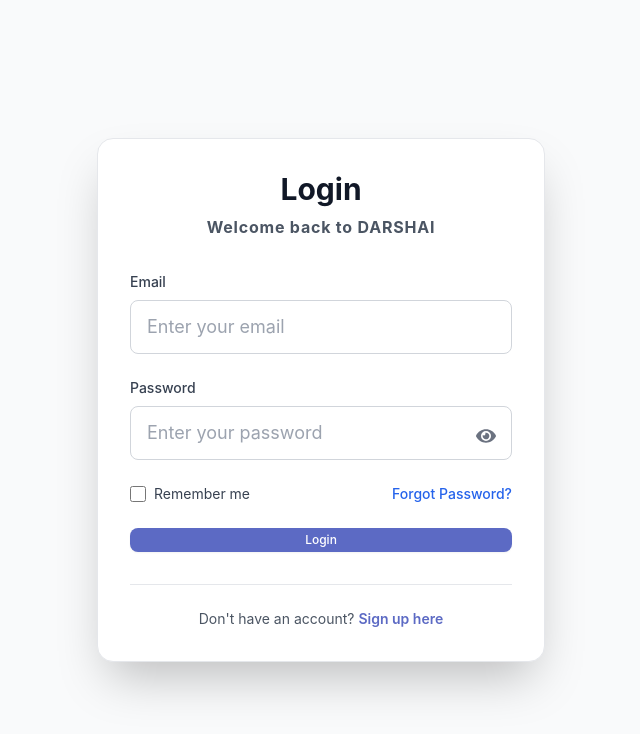
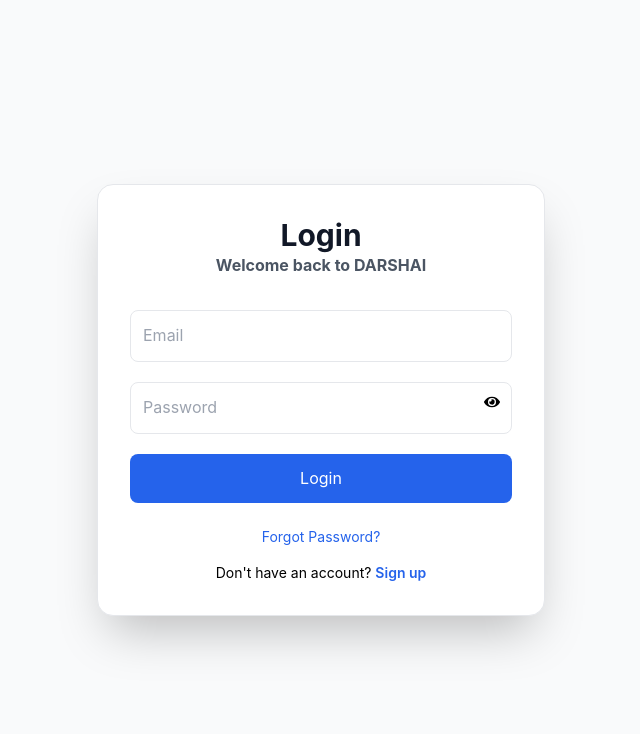
Before and after one commit to darshaigroup/darshai-frontend, a React (Vite) app: page /login in a window 1280 px wide. Shown: the top 734 px of the page, without its empty margins (319-959 px from the left). Built offline with nearby package versions, Linux system fonts and the light colour scheme.

Commit message:
Prakriti and login update

```diff
--- /dev/null
+++ b/src/layouts/DashboardLayout.jsx
@@ -0,0 +1,26 @@
+// src/layouts/DashboardLayout.jsx
+
+import { Outlet } from "react-router-dom";
+import TopNavbar from "../pages/Doctor-Dashboard/TopNavbar";
+
+export default function DashboardLayout() {
+  return (
+    <div className="flex min-h-screen bg-slate-900">
+
+
+
+      {/* Main Section */}
+      <div className="flex-1 flex flex-col">
+
+        {/* Top Navbar */}
+        <TopNavbar />
+
+        {/* Content */}
+        <div className="p-6">
+          <Outlet />
+        </div>
+
+      </div>
+    </div>
+  );
+}
--- a/src/layouts/MainLayout.jsx
+++ b/src/layouts/MainLayout.jsx
@@ -1,17 +1,19 @@
 import Navbar from "../components/common/Navbar";
 import { Outlet } from "react-router-dom";
 import Footer from "../components/common/Footer";
+import { isAuthenticated } from "../utils/auth";
 
 const MainLayout = () => {
+   const loggedIn = isAuthenticated();
   return (
     <div className="bg-gray-100 min-h-screen">
-      <Navbar />
+     {!loggedIn && <Navbar />}
 
       <main className="pt-28">
         <Outlet />
       </main>
 
-      <Footer />
+        {!loggedIn && <Footer />}
     </div>
   );
 };
--- a/src/pages/Auth/Login.jsx
+++ b/src/pages/Auth/Login.jsx
@@ -1,6 +1,8 @@
-import React, { useState } from "react";
+import React, { useState, useEffect } from "react";
 import { useNavigate } from "react-router-dom";
 import { FaEye, FaEyeSlash } from "react-icons/fa";
+import { isAuthenticated } from "../../utils/auth";
+import loadingGif from "../../assets/images/logoEffect.gif";
 
 function Login() {
   const navigate = useNavigate();
@@ -14,142 +16,145 @@
   const [loading, setLoading] = useState(false);
   const [error, setError] = useState("");
 
+  // ✅ AUTO REDIRECT IF ALREADY LOGGED IN
+  useEffect(() => {
+    if (isAuthenticated()) {
+      navigate("/doctor-dashboard");
+    }
+  }, []);
+
   const handleChange = (e) => {
     setFormData({ ...formData, [e.target.name]: e.target.value });
   };
 
+  // ✅ SAFE LOGIN HANDLER
   const handleSubmit = async (e) => {
     e.preventDefault();
     setLoading(true);
     setError("");
 
     try {
-    const res = await fetch(
-      `${import.meta.env.VITE_API_URL}/api/auth/login`,
-      {
+      const API_URL = import.meta.env.VITE_API_URL;
+
+      if (!API_URL) {
+        throw new Error("API URL not configured");
+      }
+
+      const res = await fetch(`${API_URL}/api/auth/login`, {
         method: "POST",
         headers: { "Content-Type": "application/json" },
         body: JSON.stringify(formData),
+      });
+
+      // 🔥 SAFE JSON PARSE (fixes your previous error)
+      let data;
+      try {
+        data = await res.json();
+      } catch {
+        data = {};
       }
-    );
-
-    const data = await res.json();
 
       if (!res.ok) {
         throw new Error(data.message || "Login failed");
       }
 
-    // ✅ Save token
+      // ✅ SAVE AUTH DATA
       localStorage.setItem("token", data.token);
       localStorage.setItem("user", JSON.stringify(data.user));
 
-    // ✅ Redirect from backend response (best practice)
+      // ✅ REDIRECT (backend-controlled or fallback)
       navigate(data.redirect || "/doctor-dashboard");
 
     } catch (err) {
+      console.error(err);
       setError(err.message);
     } finally {
       setLoading(false);
     }
   };
 
+  return (
+    <div className="min-h-screen flex items-center justify-center bg-gray-50 py-12 px-4">
 
+      <div className="max-w-md w-full bg-white p-8 rounded-2xl shadow-2xl border">
 
-  return (
-    <div className="min-h-screen flex items-center justify-center bg-gray-50 py-12 px-4 sm:px-6 lg:px-8">
-      <div className="max-w-md w-full bg-white p-8 rounded-2xl shadow-2xl border border-gray-200">
         <div className="text-center mb-8">
-          <h1 className="text-3xl font-bold text-gray-900 mb-2">
-            Login
-          </h1>
-<p className="text-gray-600 font-bold tracking-wider">Welcome back to DARSHAI</p>
+          <h1 className="text-3xl font-bold text-gray-900">Login</h1>
+          <p className="text-gray-600 font-bold">Welcome back to DARSHAI</p>
         </div>
 
         {error && (
-          <div className="bg-red-100 border border-red-400 text-red-700 p-4 rounded-lg mb-6">
+          <div className="bg-red-100 text-red-700 p-3 rounded mb-4">
             {error}
           </div>
         )}
 
-        <form onSubmit={handleSubmit} className="space-y-6">
-          <div>
-            <label htmlFor="email" className="block text-sm font-medium text-gray-700 mb-2">
-              Email
-            </label>
+        <form onSubmit={handleSubmit} className="space-y-5">
+
+          {/* Email */}
           <input
-              id="email"
             type="email"
             name="email"
-              placeholder="Enter your email"
+            placeholder="Email"
             value={formData.email}
             onChange={handleChange}
-              className="w-full px-4 py-3 border border-gray-300 rounded-lg focus:outline-none focus:ring-2 focus:ring-blue-500 focus:border-blue-500 transition duration-200 text-lg"
+            className="w-full p-3 border rounded-lg"
             required
           />
-          </div>
 
+          {/* Password */}
           <div className="relative">
-            <label htmlFor="password" className="block text-sm font-medium text-gray-700 mb-2">
-              Password
-            </label>
             <input
               type={showPassword ? "text" : "password"}
-              id="password"
               name="password"
-              placeholder="Enter your password"
+              placeholder="Password"
               value={formData.password}
               onChange={handleChange}
-              className="w-full px-4 py-3 pr-12 border border-gray-300 rounded-lg focus:outline-none focus:ring-2 focus:ring-blue-500 focus:border-blue-500 transition duration-200 text-lg"
+              className="w-full p-3 border rounded-lg pr-10"
               required
             />
             <button
               type="button"
               onClick={() => setShowPassword(!showPassword)}
-              className="absolute right-3 top-11 p-1 text-gray-500 hover:text-gray-700"
+              className="absolute right-3 top-3"
             >
-              {showPassword ? <FaEyeSlash size={20} /> : <FaEye size={20} />}
+              {showPassword ? <FaEyeSlash /> : <FaEye />}
             </button>
           </div>
 
-          <div className="flex items-center justify-between text-sm">
-            <label className="flex items-center">
-              <input type="checkbox" className="h-4 w-4 text-blue-600 focus:ring-blue-500 border-gray-300 rounded" />
-              <span className="ml-2 text-gray-700">Remember me</span>
-            </label>
-            <a href="/forgot-password" className="text-blue-600 hover:text-blue-500 font-medium">
-              Forgot Password?
-            </a>
-          </div>
-
+          {/* Submit */}
           <button
             type="submit"
             disabled={loading}
-            className={`w-full py-1 px-3 rounded-lg font-medium text-xs transition-all duration-200 focus:outline-none focus:ring-2 focus:ring-offset-2 shadow-sm ${
-              loading
-                ? "bg-gray-400 cursor-not-allowed"
-                : "bg-primary hover:bg-primary-dark text-white"
+            className={`w-full py-3 rounded-lg text-white ${
+              loading ? "bg-gray-400" : "bg-blue-600 hover:bg-blue-700"
             }`}
           >
-            {loading ? (
-              <span className="flex items-center justify-center gap-2">
-                <div className="w-4 h-4 border border-gray-300 border-t-primary rounded-full animate-spin"></div>
-                Signing in...
-              </span>
-            ) : (
-              "Login"
-            )}
+            {loading ? "Signing in..." : "Login"}
           </button>
+
         </form>
 
-
-
-        <p className="mt-8 text-center text-sm text-gray-600 border-t pt-6">
-          Don't have an account?{' '}
-          <a href="/signup" className="font-semibold text-primary hover:text-primary-dark">
-            Sign up here
+        {/* Links */}
+        <p className="mt-6 text-center text-sm">
+          <a href="/forgot-password" className="text-blue-600">
+            Forgot Password?
           </a>
         </p>
+
+        <p className="mt-4 text-center text-sm">
+          Don't have an account?{" "}
+          <a href="/signup" className="text-blue-600 font-semibold">
+            Sign up
+          </a>
+        </p>
+
       </div>
+      {loading && (
+      <div className="fixed inset-0 bg-black/60 flex items-center justify-center z-50">
+        <img src={loadingGif} alt="loading" className="w-20 h-20" />
+      </div>
+    )}
     </div>
   );
 }
--- a/src/pages/Dashboard/TopNavbar.jsx
+++ b/src/pages/Dashboard/TopNavbar.jsx
@@ -48,7 +48,7 @@
         {/* 👤 Profile */}
         <div className="flex items-center gap-2 cursor-pointer">
           <img
-            src="https://i.pravatar.cc/40"
+            src=""
             alt="profile"
             className="w-9 h-9 rounded-full"
           />
--- a/src/routes/AppRoutes.jsx
+++ b/src/routes/AppRoutes.jsx
@@ -1,50 +1,64 @@
+// src/routes/AppRoutes.jsx
+
 import { Routes, Route } from "react-router-dom";
+
+// Layouts
 import MainLayout from "../layouts/MainLayout";
+import DashboardLayout from "../layouts/DashboardLayout";
 
+// Auth
+import ProtectedRoute from "./ProtectedRoute";
+
+// Public Pages
 import Home from "../pages/Home/Home";
 import About from "../pages/About/About";
+import Contact from "../pages/Contact/Contact";
+
+// Auth Pages
+import Login from "../pages/Auth/Login";
+import Signup from "../pages/Auth/Signup";
+import ForgotPassword from "../pages/Auth/ForgotPassword";
+
+// Dashboard Pages
+import DoctorDashboard from "../pages/Doctor-Dashboard/DoctorDashboard";
 import Patients from "../pages/Doctor-Dashboard/Patients/Patients";
 import Biometrics from "../pages/Doctor-Dashboard/Biometrics";
 import Alerts from "../pages/Doctor-Dashboard/Alerts";
-import DoshaEngine from "../pages/Dashboard/DoshaEngine";
-import Protocols from "../pages/Dashboard/Protocols";
-import Contact from "../pages/Contact/Contact";
-import Login from "../pages/Auth/Login";
-import ForgotPassword from "../pages/Auth/ForgotPassword";
-import Signup from "../pages/Auth/Signup";
-import QuestionnaireFlow from "../pages/Doctor-Dashboard/Questionnaire/QuestionnaireFlow";
-import DoctorDashboard from "../pages/Doctor-Dashboard/DoctorDashboard";
-import Retreats from "../pages/Dashboard/Retreats";
 import Reports from "../pages/Doctor-Dashboard/Reports";
 import Messages from "../pages/Doctor-Dashboard/Messages";
 import Settings from "../pages/Doctor-Dashboard/Settings";
+import QuestionnaireFlow from "../pages/Doctor-Dashboard/Questionnaire/QuestionnaireFlow";
 
-const AppRoutes = () => {
+export default function AppRoutes() {
   return (
     <Routes>
-      <Route path="/" element={<MainLayout />}>
-        <Route index element={<Home />} />
-        <Route path="about" element={<About />} />
-        <Route path="doctor-dashboard" element={<DoctorDashboard />} />
-        <Route path="patients" element={<Patients />} />
+      <Route element={<MainLayout />}>
+        <Route path="/" element={<Home />} />
+        <Route path="/about" element={<About />} />
+        <Route path="/contact" element={<Contact />} />
+      </Route>
 
-<Route path="/dashboard/patient-question" element={<QuestionnaireFlow />} />
-        <Route path="biometrics" element={<Biometrics />} />
-        <Route path="alerts" element={<Alerts />} />
-        <Route path="dosha" element={<DoshaEngine />} />
-        <Route path="protocols" element={<Protocols />} />
-        <Route path="retreats" element={<Retreats />} />
-        <Route path="reports" element={<Reports />} />
-        <Route path="messages" element={<Messages />} />
-        <Route path="settings" element={<Settings />} />
-        <Route path="contact" element={<Contact />} />
+      <Route path="/login" element={<Login />} />
+      <Route path="/signup" element={<Signup />} />
+      <Route path="/forgot-password" element={<ForgotPassword />} />
 
+      <Route
+        element={
+          <ProtectedRoute>
+            <DashboardLayout />
+          </ProtectedRoute>
+        }
+      >
+        <Route path="/doctor-dashboard" element={<DoctorDashboard />} />
+        <Route path="/patients" element={<Patients />} />
+        <Route path="/biometrics" element={<Biometrics />} />
+        <Route path="/alerts" element={<Alerts />} />
+        <Route path="/reports" element={<Reports />} />
+        <Route path="/messages" element={<Messages />} />
+        <Route path="/settings" element={<Settings />} />
+        <Route path="/dashboard/patient-question" element={<QuestionnaireFlow />} />
       </Route>
-<Route path="login" element={<Login />} />
-      <Route path="forgot-password" element={<ForgotPassword />} />
-      <Route path="signup" element={<Signup />} />
+
     </Routes>
   );
-};
-
-export default AppRoutes;
+}
--- /dev/null
+++ b/src/routes/ProtectedRoute.jsx
@@ -0,0 +1,13 @@
+
+import { Navigate } from "react-router-dom";
+import { isAuthenticated } from "../utils/auth";
+
+export default function ProtectedRoute({ children }) {
+  const isAuth = isAuthenticated();
+
+  if (!isAuth) {
+    return <Navigate to="/login" replace />;
+  }
+
+  return children;
+}
--- /dev/null
+++ b/src/utils/auth.js
@@ -0,0 +1,13 @@
+export const isAuthenticated = () => {
+  const token = localStorage.getItem("token");
+
+  if (!token) return false;
+
+  try {
+    // Optional: check token expiry (JWT)
+    const payload = JSON.parse(atob(token.split(".")[1]));
+    return payload.exp * 1000 > Date.now();
+  } catch {
+    return true; // fallback if not JWT
+  }
+};
```
Also changed, not shown: src/pages/Doctor-Dashboard/Questionnaire/QuestionnaireFlow.jsx (+133 -5 lines), src/pages/Doctor-Dashboard/TopNavbar.jsx (+25 -9 lines), src/utils/help.js (deleted), 1 other file (tests, documents, lock files or other folders). Lines whose indentation alone changed are shown as unchanged.
